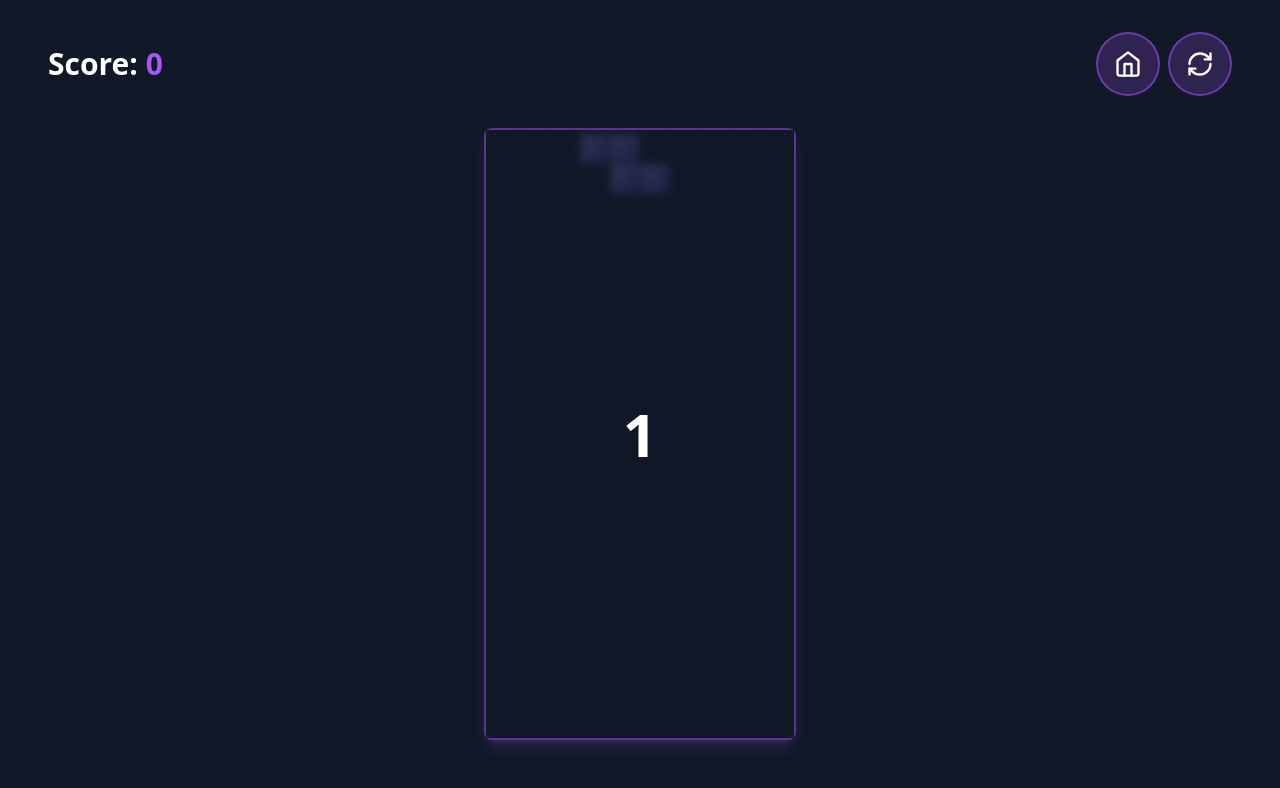
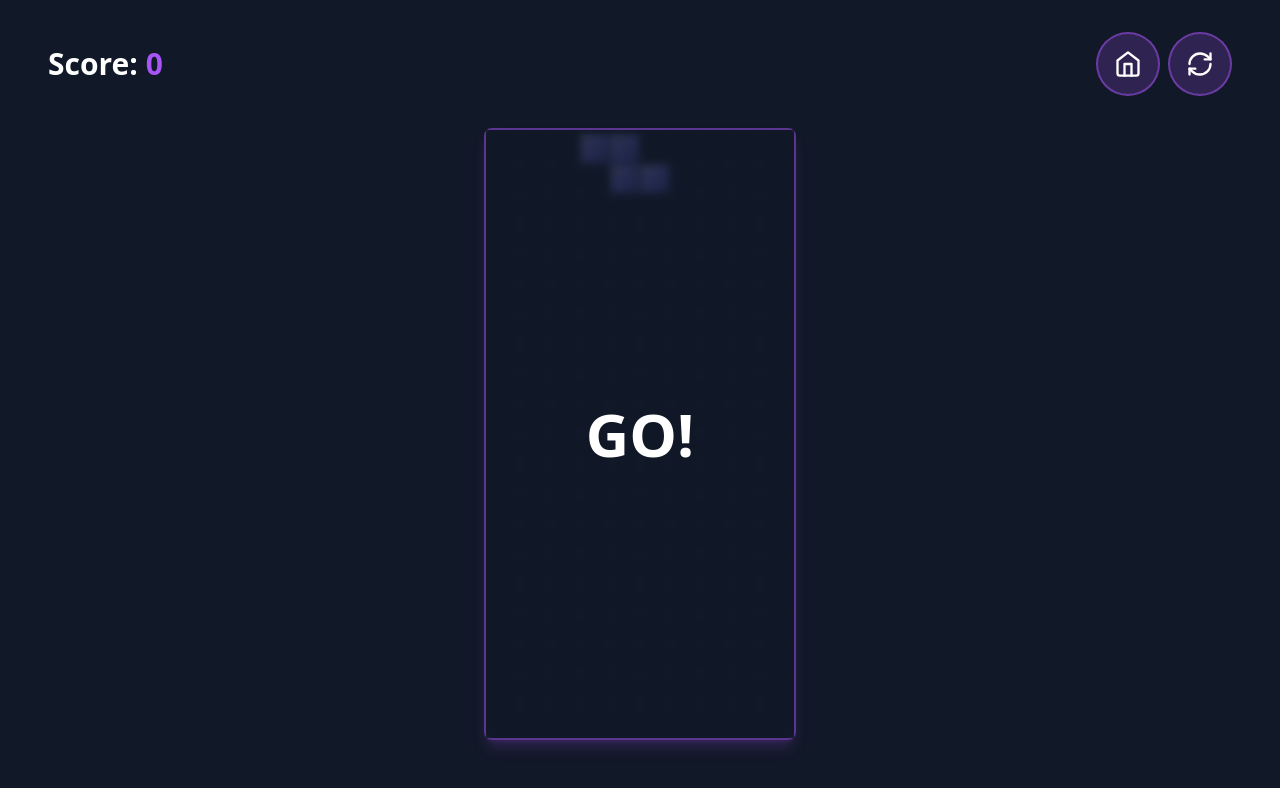
Before and after one commit to apak0/PuzzleStrike, a React (Vite) app: page / in a window 1280 px wide. Both pictures are taken after a click on the button "GO!". Shown: the top 788 px of the page. Built offline with nearby package versions, Linux system fonts and the light colour scheme.

Commit message:
countdown start from 2

```diff
--- a/src/components/GameBoard.tsx
+++ b/src/components/GameBoard.tsx
@@ -52,7 +52,7 @@ export const GameBoard: React.FC<GameBoardProps> = ({
   gameOver,
   controlType,
 }) => {
-  const [countdown, setCountdown] = useState(3);
+  const [countdown, setCountdown] = useState(2);
   const [displayCountdown, setDisplayCountdown] = useState(showCountdown);
   const displayBoard = createDisplayBoard(board, currentPiece, position);
 
```
